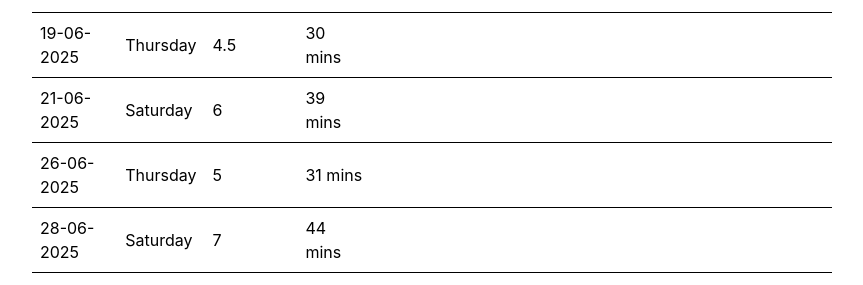
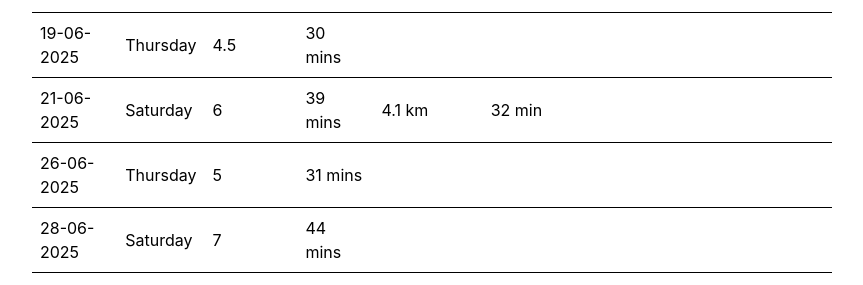
Before and after one commit to to-ie/to-ie.github.io, a Jekyll site: the page built from _posts/2025-06-07-half-marathon-training.md, in a window 1280 px wide and 900 px high, scrolled down 736 px. Shown: the part 160-445 px from the top of the window, without its empty margins (208-1071 px from the left). Built offline with Jekyll 4.4.1, drawn with Linux system fonts in a browser that asks for light colours.

Commit message:
Update 2025-06-07-half-marathon-training.md

```diff
--- a/_posts/2025-06-07-half-marathon-training.md
+++ b/_posts/2025-06-07-half-marathon-training.md
@@ -18,7 +18,7 @@ Progress will be updated as I go 👇️
 | 14-06-2025 | Saturday  | 5              | 34 mins     |                      |            |  missed |
  16-06-2025 | Monday | 5 | 34 min | 3 km | 22 mins| disappointing|
 | 19-06-2025 | Thursday  | 4.5            | 30 mins     |                      |             |   |
-| 21-06-2025 | Saturday  | 6              | 39 mins     |                      |             |   |
+| 21-06-2025 | Saturday  | 6              | 39 mins     |    4.1 km                  |  32 min           |   |
 | 26-06-2025 | Thursday  | 5              | 31 mins     |                      |             |   |
 | 28-06-2025 | Saturday  | 7              | 44 mins     |                      |             |   |
 | 03-07-2025 | Thursday  | 5              | 30 mins     |                      |             |   |
```
